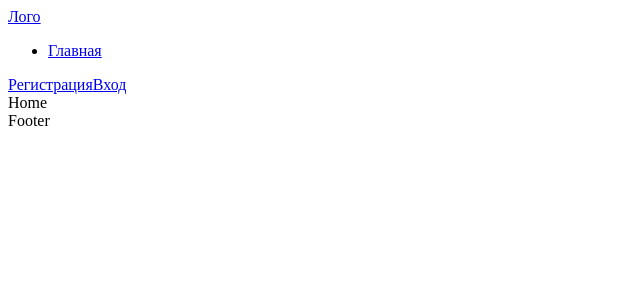
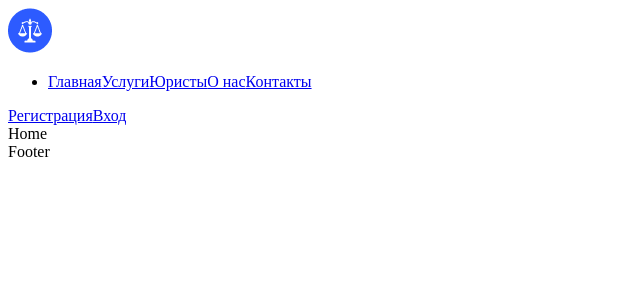
Before and after one commit to Puhovon/front-diplom, a React (Vite) app: page / in a window 1280 px wide. Shown: the top 300 px of the page, without its empty margins (0-640 px from the left). Built offline with nearby package versions, Linux system fonts and the light colour scheme.

Commit message:
add logo

```diff
--- a/src/components/Header.jsx
+++ b/src/components/Header.jsx
@@ -1,6 +1,7 @@
 import React from 'react';
 import { Link, NavLink } from 'react-router-dom';
 
+import logo from '@assets/icons/logo_blue.png'
 import styles from '@styles/header.module.css'
 
 const Header = () => {
@@ -8,8 +9,7 @@ const Header = () => {
         <header className={styles.header}>
             <div className={styles.container}>
                 <Link to="/" className={styles.logoLink} aria-label="Homepage">
-                    {/* <img src={logo} alt="Company Logo" className={styles.logo} /> */}
-                    Лого
+                    <img src={logo} alt="Company Logo" className={styles.logo} />
                 </Link>
 
                 <nav className={styles.nav} aria-label="Main navigation">
@@ -17,6 +17,18 @@ const Header = () => {
                         <li>
                             <NavLink to="/" className={({ isActive }) => isActive ? `${styles.navLink} ${styles.active}` : styles.navLink}>
                                 Главная
+                            </NavLink>
+                            <NavLink to="/" className={({ isActive }) => isActive ? `${styles.navLink} ${styles.active}` : styles.navLink}>
+                                Услуги
+                            </NavLink>
+                            <NavLink to="/" className={({ isActive }) => isActive ? `${styles.navLink} ${styles.active}` : styles.navLink}>
+                                Юристы
+                            </NavLink>
+                            <NavLink to="/" className={({ isActive }) => isActive ? `${styles.navLink} ${styles.active}` : styles.navLink}>
+                                О нас
+                            </NavLink>
+                            <NavLink to="/" className={({ isActive }) => isActive ? `${styles.navLink} ${styles.active}` : styles.navLink}>
+                                Контакты
                             </NavLink>
                         </li>
 
```
Also changed, not shown: src/assets/icons/logo_blue.png (added).
